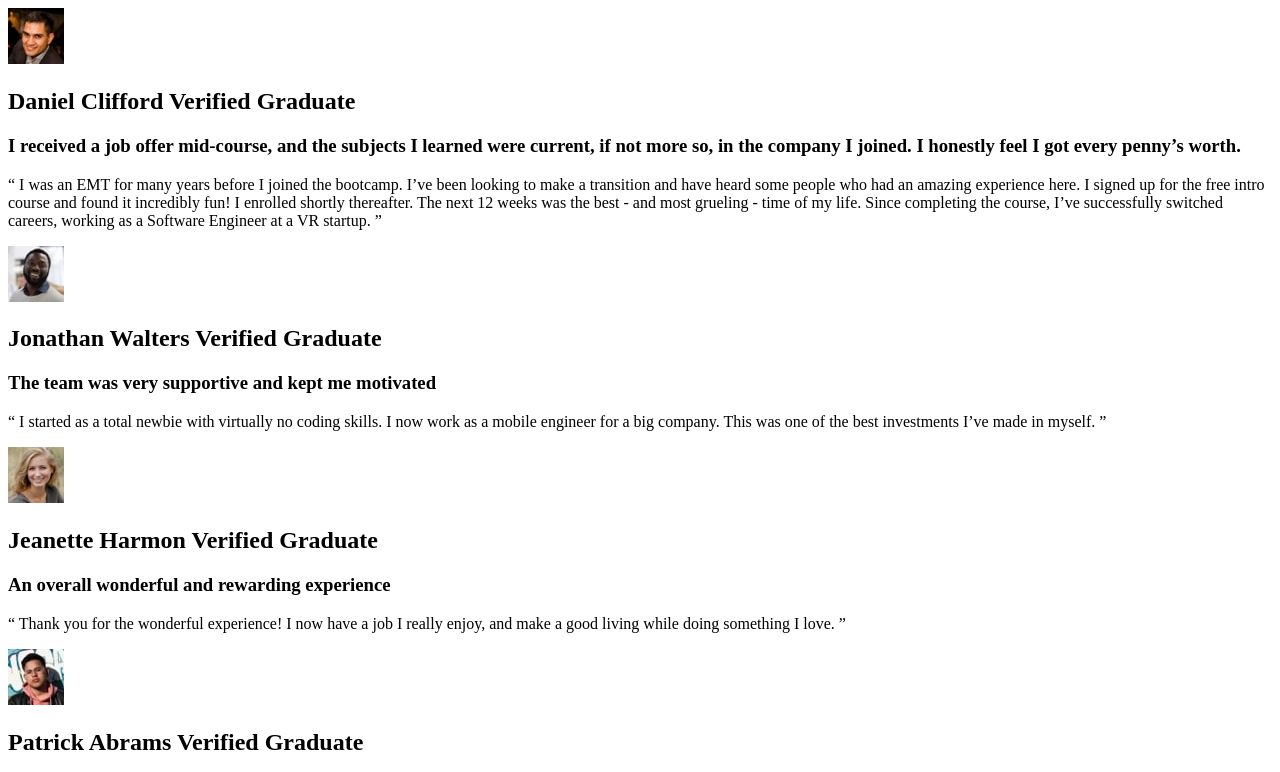
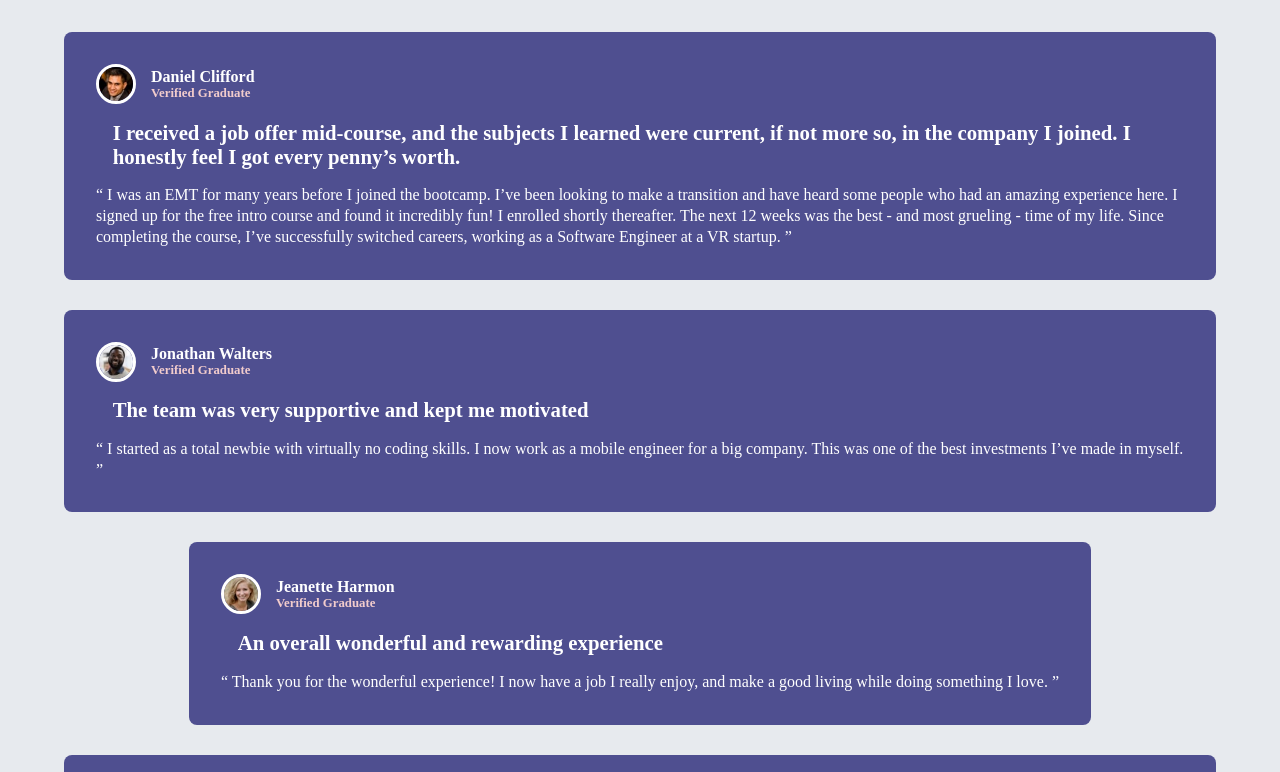
Before and after one commit to ThiernoHBah/sba-3, a plain HTML site: page testimonials-grid-section-main/index.html in a window 1280 px wide. Shown: the top 772 px of the page. Drawn offline with Linux system fonts and the light colour scheme.

Commit message:
ive added styles to my h2, span which in the h2 and also my p tag

```diff
--- a/testimonials-grid-section-main/index.html
+++ b/testimonials-grid-section-main/index.html
@@ -5,14 +5,14 @@
   <meta name="viewport" content="width=device-width, initial-scale=1.0"> <!-- displays site properly based on user's device -->
 
   <link rel="icon" type="image/png" sizes="32x32" href="./images/favicon-32x32.png">
-
+  <link rel="stylesheet" href="styles.css">
   <title>Frontend Mentor | [Challenge Name Here]</title>
 
   <!-- Feel free to remove these styles or customise in your own stylesheet 👍 -->
-  <style>
-    .attribution { font-size: 11px; text-align: center; }
-    .attribution a { color: hsl(228, 45%, 44%); }
-  </style>
+ <style>
+@import url('https://fonts.googleapis.com/css2?family=Barlow+Semi+Condensed:ital,wght@0,100;0,200;0,300;0,400;0,500;0,600;0,700;0,800;0,900;1,100;1,200;1,300;1,400;1,500;1,600;1,700;1,800;1,900&family=Outfit:wght@100..900&display=swap');
+</style>
+
 </head>
 <body>
 <div class="reviews">
--- a/testimonials-grid-section-main/styles.css
+++ b/testimonials-grid-section-main/styles.css
@@ -31,7 +31,7 @@ gap: 30px;
 }
 
 .card{
-    background-color: aqua;
+    background-color: rgb(79, 79, 144);
     border-radius: 8px;
     padding: 2em;
 }
@@ -48,3 +48,30 @@ gap: 30px;
     border-radius: 50px;
     border: 3px solid white;
 }
+
+h2{
+    display: flex;
+    flex-direction: column;
+    font-size: 1em;
+    color: white;
+    font font-weight: 600;
+}
+
+span{
+    color: rgb(242, 204, 204);
+    font-size: 0.8em
+}
+
+h3{
+    color: white;
+    font-size: 1.3em;
+    font-weight: 600;
+    padding: 0.8em;
+
+}
+p{
+    color: white;
+    font-weight: 500;
+    line-height: 1.3em;
+    font size: 0.9em;
+}
```
